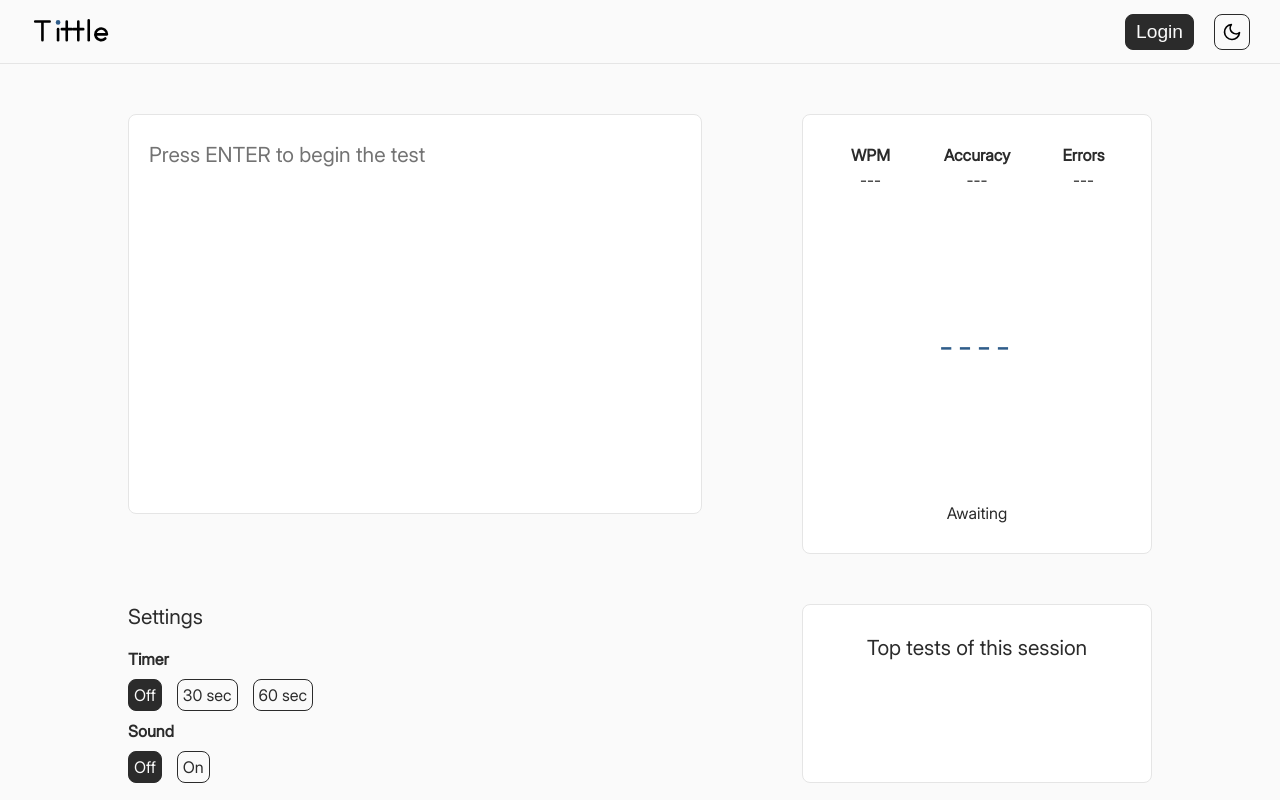
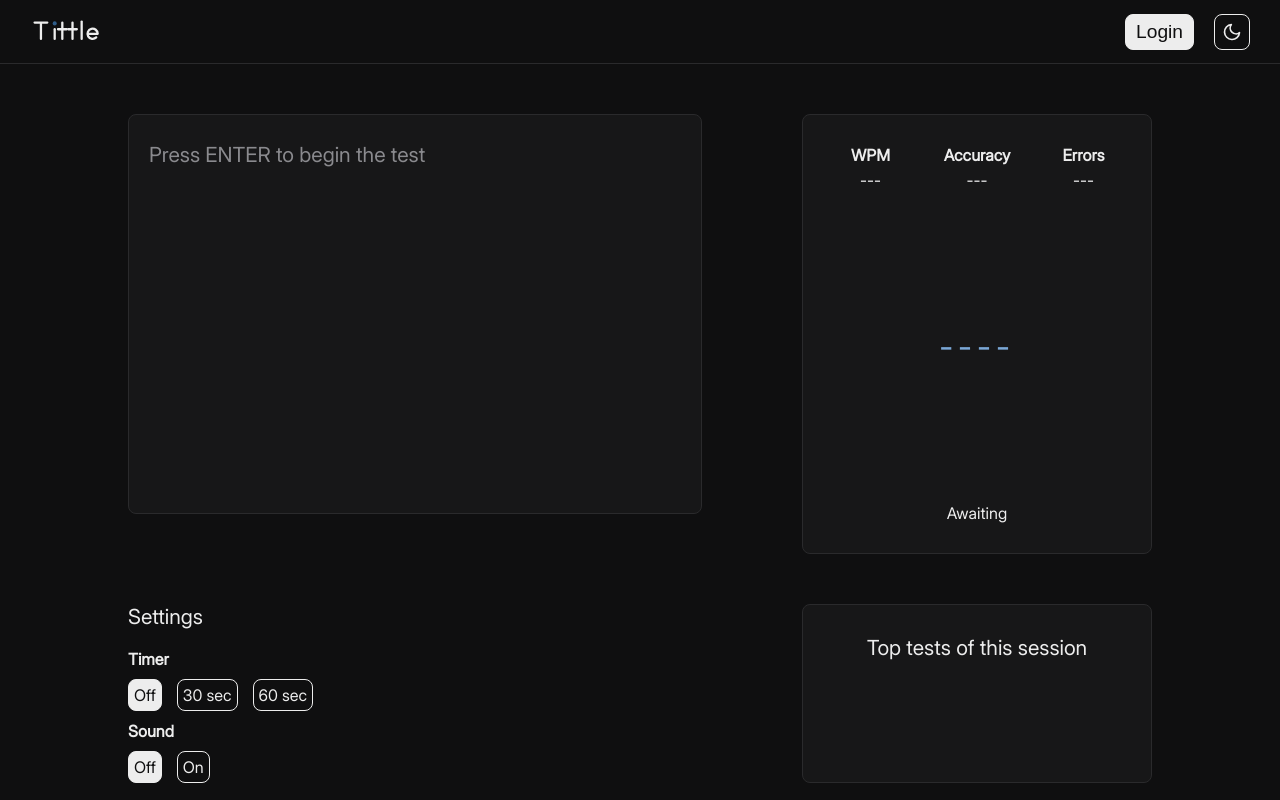
Before and after one commit to Rui-S13/Tittle-Typing-Test, a plain HTML site: page index.html in a window 1280 px wide. Both pictures are taken after a click on the button 1232 px from the left and 31 px from the top of the page. Shown: the top 800 px of the page. Drawn offline with Linux system fonts and the light colour scheme.

Commit message:
Feature: dark mode button allows to toggle between light and dark mode

```diff
--- a/index.html
+++ b/index.html
@@ -7,14 +7,25 @@
     <title>Tittle - Typing Test</title>
     <link rel="stylesheet" href="style.css">
     <link rel="shortcut icon" href="assets/tittle-icon.svg" type="image/x-icon">
-    <script src="script.js"></script>
+    <script src="script.js" defer></script>
 </head>
 
 <body>
     <header id="header">
         <div id="logo_container">
             <a href="">
-                <img src="./assets/tittle-logo.svg" alt="Tittle" height="32">
+                <svg id="footer_logo" viewBox="0 0 280 110" role="img" aria-hidden="true">
+                    <g fill="none" stroke="currentColor" stroke-width="9" stroke-linecap="round"
+                        stroke-linejoin="round">
+                        <path d="M18 26H68M43 26V90" />
+                        <path d="M97 52V90" />
+                        <path d="M127 26V90M110 52H144" />
+                        <path d="M167 26V90M150 52H184" />
+                        <path d="M203 22V90" />
+                        <path d="M226 70H266A20 20 0 1 0 260.1 84.1" />
+                    </g>
+                    <circle cx="97" cy="29" r="8" fill="var(--accent, #2F5D8A)" />
+                </svg>
             </a>
         </div>
         <button id="btn_login">Login</button>
--- a/script.js
+++ b/script.js
@@ -0,0 +1,5 @@
+const BTN_DARK_MODE = document.querySelector("#btn_dark_mode");
+const BODY = document.querySelector("body");
+BTN_DARK_MODE.addEventListener("click", () => {
+    BODY.classList.toggle("dark_mode");
+});
--- a/style.css
+++ b/style.css
@@ -33,7 +33,7 @@
     --font_weight_bold: 600;
 }
 
-[data-theme="dark"] {
+.dark_mode {
     --background_color: #0F0F10;
     --surface_color: #171718;
     --border_color: #2A2A2C;
@@ -72,6 +72,10 @@ header {
 
     background-color: var(--background_color);
     border-bottom: solid var(--border_color) var(--broder_weight);
+}
+
+#logo_container a {
+    color: var(--primary_color);
 }
 
 #btn_login {
@@ -115,6 +119,7 @@ header {
     border: solid var(--primary_color) var(--broder_weight);
     border-radius: var(--border_radius);
     background-color: var(--background_color);
+    color: var(--primary_color);
 }
 
 #btn_dark_mode svg {
```
